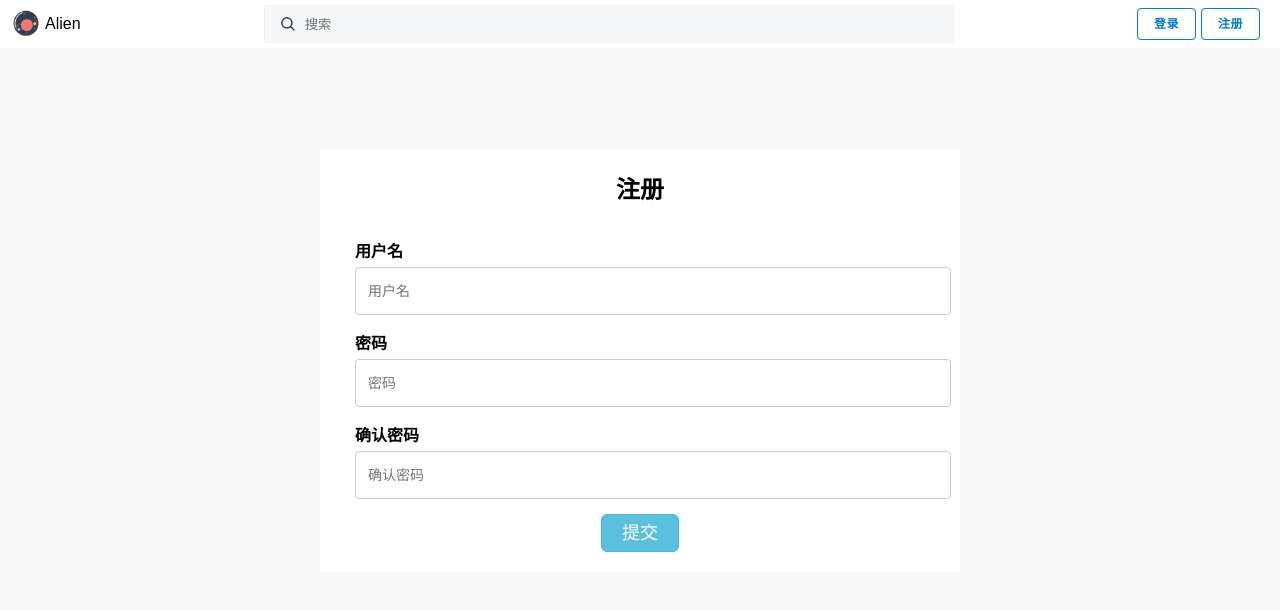
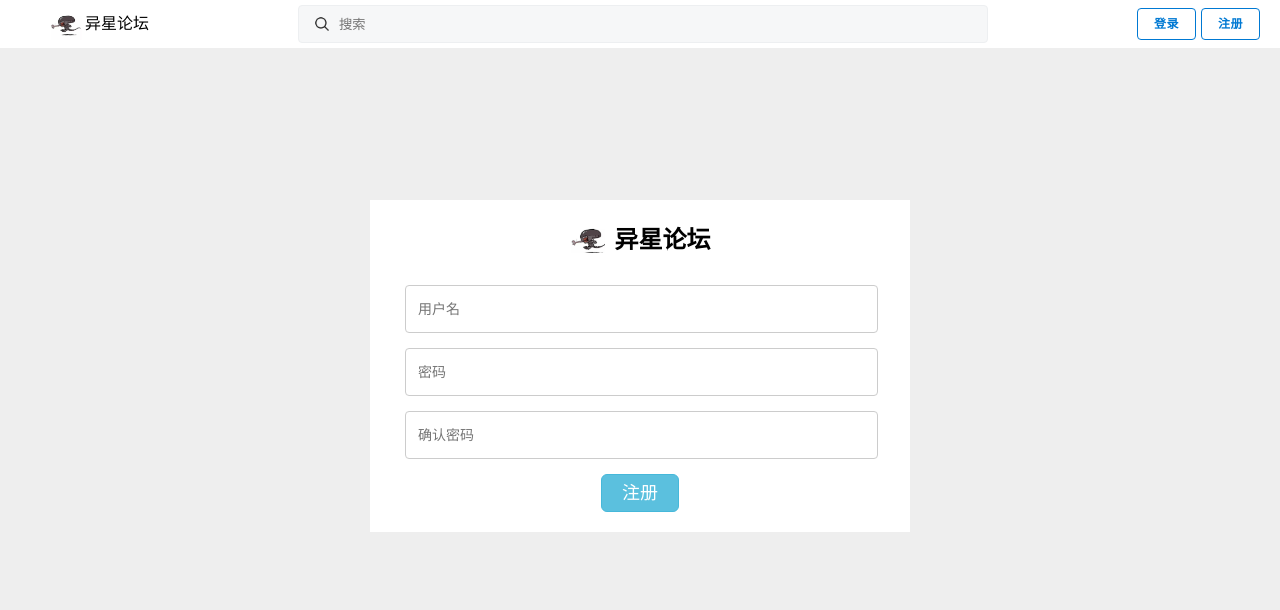
Before and after one commit to LinX-1998/alien_front, a Vue app: page /signup in a window 1280 px wide. Shown: the top 610 px of the page. Built offline with nearby package versions, Linux system fonts and the light colour scheme.

Commit message:
初始化项目

```diff
--- a/src/components/HeadBar.vue
+++ b/src/components/HeadBar.vue
@@ -1,6 +1,6 @@
 <template>
   <header class="header">
-      <span class="logo" @click="goIndex">Alien</span>
+      <span class="logo" @click="goIndex">异星论坛</span>
     <div class="search">
       <label class="s-logo"></label>
       <input type="text" class="s-input" placeholder="搜索" />
@@ -65,7 +65,7 @@ export default {
   top: 0;
   z-index: 1;
   .logo {
-    margin-left: 10px;
+    margin-left: 50px;
     height: 32px;
     background: url("../assets/images/logo.png") no-repeat;
     background-size: 32px 32px;
--- a/src/views/Login.vue
+++ b/src/views/Login.vue
@@ -1,17 +1,15 @@
 <template>
   <div class="main">
     <div class="container">
-      <h2 class="form-title">登录</h2>
+      <h2 class="form-title"><span class="logo"></span>异星论坛</h2>
       <div class="form-group">
-        <label for="name">用户名</label>
         <input type="text" class="form-control" v-model="username" name="name" id="name" placeholder="用户名" />
       </div>
       <div class="form-group">
-        <label for="pass">密码</label>
         <input type="password" class="form-control" v-model="password"  name="pass" id="pass" placeholder="密码" />
       </div>
       <div class="form-btn">
-        <button type="button" class="btn btn-info" @click="submit">提交</button>
+        <button type="button" class="btn btn-info" @click="submit">登录</button>
       </div>
     </div>
   </div>
@@ -59,17 +57,26 @@ export default {
 </script>
 <style lang="less" scoped>
 .main {
-  background: #f8f8f8;
-  padding: 150px 0;
+  padding: 200px 0;
   .container {
-    width: 600px;
+    width: 500px;
     background: #fff;
     margin: 0 auto;
     max-width: 1200px;
     padding: 20px;
     .form-title {
-      margin-bottom: 33px;
+      margin-bottom: 25px;
       text-align: center;
+    }
+    .logo {
+      height: 40px;
+      background: url("../assets/images/logo.png") no-repeat;
+      background-size: 40px 40px;
+      background-position: left center;
+      padding-left: 35px;
+      line-height: 40px;
+      flex-grow: 0;
+      margin-right:10px;
     }
     .form-group {
       margin: 15px;
@@ -81,7 +88,7 @@ export default {
       }
       .form-control {
         display: block;
-        width: 100%;
+        width: 95%;
         height: 34px;
         padding: 6px 12px;
         font-size: 14px;
--- a/src/views/SignUp.vue
+++ b/src/views/SignUp.vue
@@ -1,21 +1,18 @@
 <template>
   <div class="main">
     <div class="container">
-      <h2 class="form-title">注册</h2>
+      <h2 class="form-title"><span class="logo"></span>异星论坛</h2>
       <div class="form-group">
-        <label for="name">用户名</label>
         <input type="text" class="form-control" name="name" id="name" placeholder="用户名" v-model="username"/>
       </div>
       <div class="form-group">
-        <label for="pass">密码</label>
         <input type="password" class="form-control" name="pass" id="pass" placeholder="密码" v-model="password"/>
       </div>
       <div class="form-group">
-        <label for="re_pass">确认密码</label>
         <input type="password" class="form-control" name="re_pass" id="re_pass" placeholder="确认密码"  v-model="re_password"/>
       </div>
       <div class="form-btn">
-        <button type="button" class="btn btn-info" @click="submit">提交</button>
+        <button type="button" class="btn btn-info" @click="submit">注册</button>
       </div>
     </div>
   </div>
@@ -64,17 +61,26 @@ export default {
 </script>
 <style lang="less" scoped>
 .main {
-  background: #f8f8f8;
-  padding: 150px 0;
+  padding: 200px 0;
   .container {
-    width: 600px;
+    width: 500px;
     background: #fff;
     margin: 0 auto;
     max-width: 1200px;
     padding: 20px;
     .form-title {
-      margin-bottom: 33px;
+      margin-bottom: 25px;
       text-align: center;
+    }
+    .logo {
+      height: 40px;
+      background: url("../assets/images/logo.png") no-repeat;
+      background-size: 40px 40px;
+      background-position: left center;
+      padding-left: 35px;
+      line-height: 40px;
+      flex-grow: 0;
+      margin-right:10px;
     }
     .form-group {
       margin: 15px;
@@ -86,7 +92,7 @@ export default {
       }
       .form-control {
         display: block;
-        width: 100%;
+        width: 95%;
         height: 34px;
         padding: 6px 12px;
         font-size: 14px;
```
Also changed, not shown: src/assets/images/logo.png.
